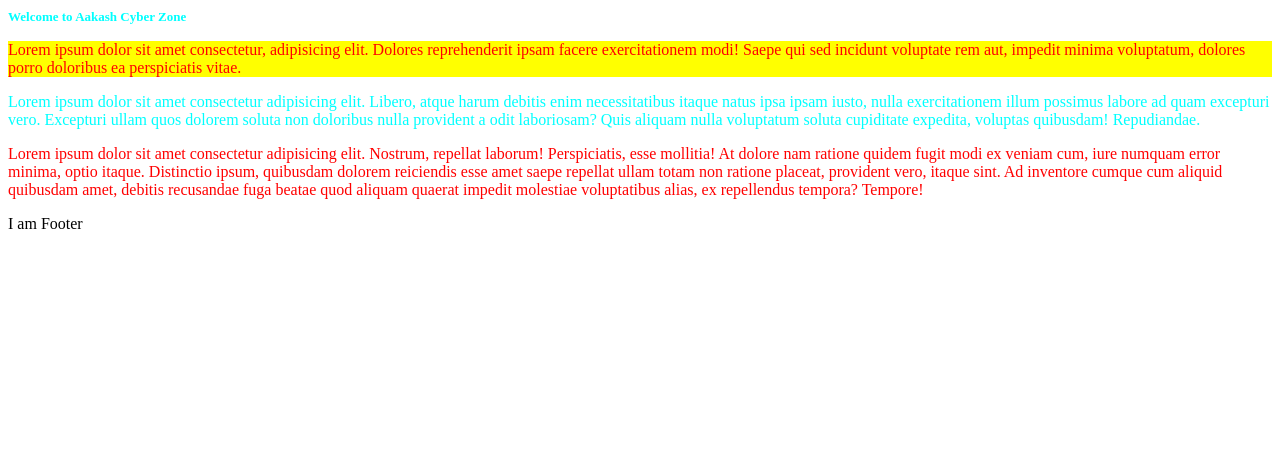
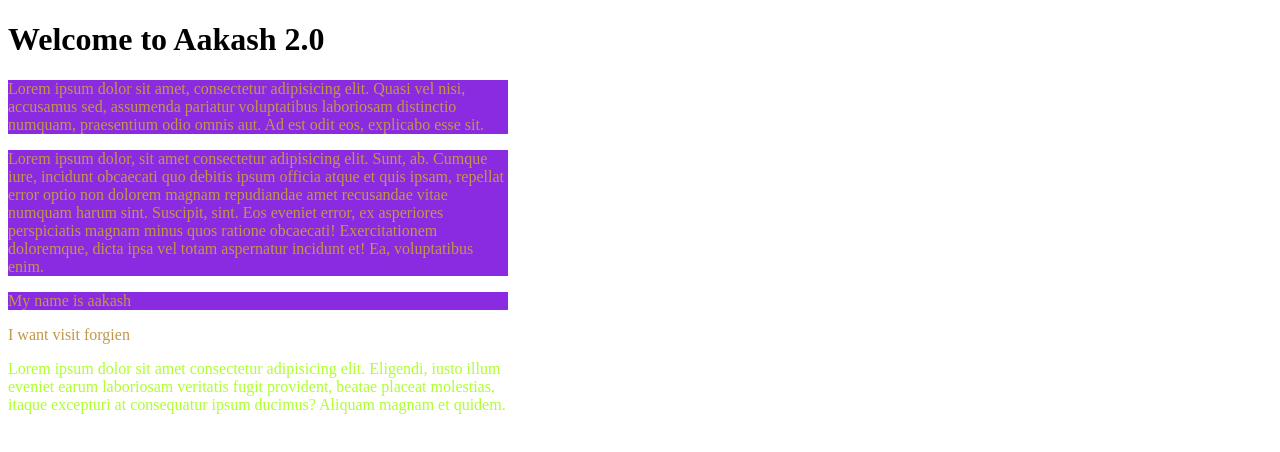
Before and after one commit to AakashScoder/lecture13, a plain HTML site: page index.html in a window 1280 px wide. Drawn offline with Linux system fonts and the light colour scheme.

Commit message:
practice

```diff
--- a/index.html
+++ b/index.html
@@ -4,7 +4,7 @@
     <meta charset="UTF-8">
     <meta name="viewport" content="width=device-width, initial-scale=1.0">
     <title>Document</title>
-    <link rel="stylesheet" href="Zone.css">
+    <!-- <link rel="stylesheet" href="Zone.css">
     <style>
         p{
             color: red;
@@ -12,14 +12,78 @@
         h1{
             color: aqua;
         }
+    </style> -->
+
+    <style>
+
+        p{
+            color: red;
+        }
+
+        #article1{
+            color: greenyellow;
+        }
+        .paraclass{
+            background-color: blueviolet;
+        }
+        p,article{
+            color: rgb(193, 151, 74);
+            width: 500px;;
+
+        }
+
+
+
     </style>
 
 </head>
 <body>
-    <h1>  Welcome to Aakash Cyber Zone </h1>
+    <h1>Welcome to Aakash 2.0</h1>
+
+    <p class="paraclass">Lorem ipsum dolor sit amet, consectetur adipisicing elit. Quasi vel nisi, accusamus sed, assumenda pariatur voluptatibus laboriosam distinctio numquam, praesentium odio omnis aut. Ad est odit eos, explicabo esse sit.</p>
+
+
+    <p class="paraclass">Lorem ipsum dolor, sit amet consectetur adipisicing elit. Sunt, ab. Cumque iure, incidunt obcaecati quo debitis ipsum officia atque et quis ipsam, repellat error optio non dolorem magnam repudiandae amet recusandae vitae numquam harum sint. Suscipit, sint. Eos eveniet error, ex asperiores perspiciatis magnam minus quos ratione obcaecati! Exercitationem doloremque, dicta ipsa vel totam aspernatur incidunt et! Ea, voluptatibus enim.</p>
+
+    <p class="paraclass"> My name is aakash</p>
+
+    <p> I want visit forgien </p>
+
+    <article  id="article1"  >Lorem ipsum dolor sit amet consectetur adipisicing elit. Eligendi, iusto illum eveniet earum laboriosam veritatis fugit provident, beatae placeat molestias, itaque excepturi at consequatur ipsum ducimus? Aliquam magnam et quidem.</article>
+
+
+
+
+
+
+
+
+
+
+
+
+
+
+
+
+
+
+
+
+
+
+
+
+
+
+
+
+
+
+    <!-- <h1>  Welcome to Aakash Cyber Zone </h1>
 
     <!--------Inline  CSS-->
-
+<!--
    <p style="background-color: yellow;"> Lorem ipsum dolor sit amet consectetur, adipisicing elit. Dolores reprehenderit ipsam facere exercitationem modi! Saepe qui sed incidunt voluptate rem aut, impedit minima voluptatum, dolores porro doloribus ea perspiciatis vitae.</p>
 
 
@@ -29,7 +93,7 @@
    <p>Lorem ipsum dolor sit amet consectetur adipisicing elit. Nostrum, repellat laborum! Perspiciatis, esse mollitia! At dolore nam ratione quidem fugit modi ex veniam cum, iure numquam error minima, optio itaque. Distinctio ipsum, quibusdam dolorem reiciendis esse amet saepe repellat ullam totam non ratione placeat, provident vero, itaque sint. Ad inventore cumque cum aliquid quibusdam amet, debitis recusandae fuga beatae quod aliquam quaerat impedit molestiae voluptatibus alias, ex repellendus tempora? Tempore!</p>
 
 
-   <footer> I am Footer</footer>
+   <footer> I am Footer</footer> -->
 
 
 
```
